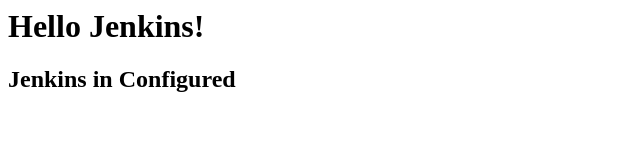
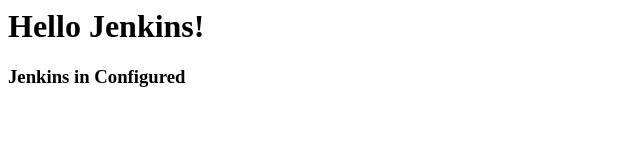
Before and after one commit to GodlyIsOP/jenkins-demo, a plain HTML site: page index.html in a window 1280 px wide. Shown: the whole page, without its empty margins (0-640 px from the left). Drawn offline with Linux system fonts and the light colour scheme.

Commit message:
Update index.html

```diff
--- a/index.html
+++ b/index.html
@@ -1,2 +1,2 @@
 <h1>Hello Jenkins!</h1>
-<h2>Jenkins in Configured</h2>
+<h3>Jenkins in Configured</h3>
```
